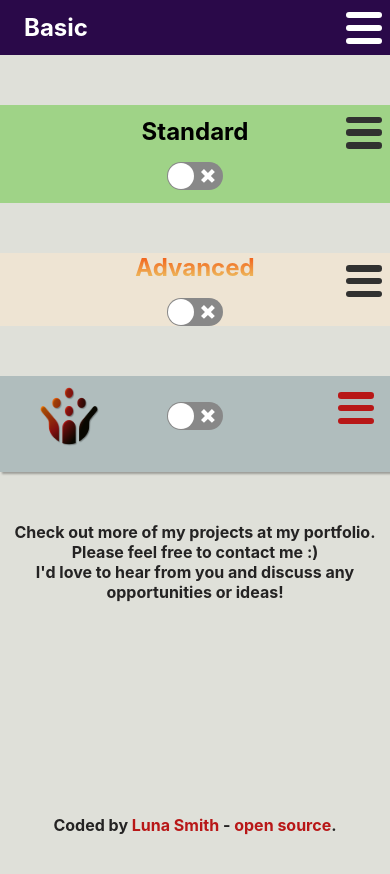
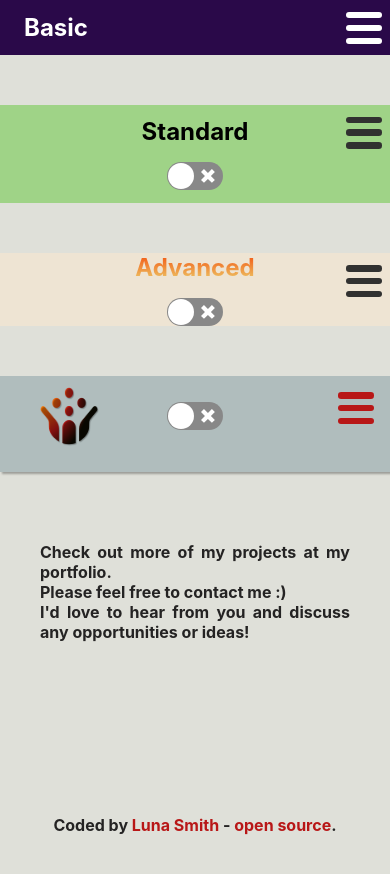
Before and after one commit to Lu-Smith/react_headers, a React (Create React App) app: page /contact in a window 390 px wide. Shown: the top 874 px of the page. Built offline with nearby package versions, Linux system fonts and the light colour scheme.

Commit message:
Updated the Contact styling

```diff
--- a/src/components/styles/Contact.css
+++ b/src/components/styles/Contact.css
@@ -2,4 +2,12 @@
     width: 100vw;
     height: 20vh;
     text-align: center;
+    padding: 20px;
 }
+
+@media (max-width: 760px) {
+    .Contact {
+        padding: 20px 40px;
+        text-align: justify;
+    }
+}
```
